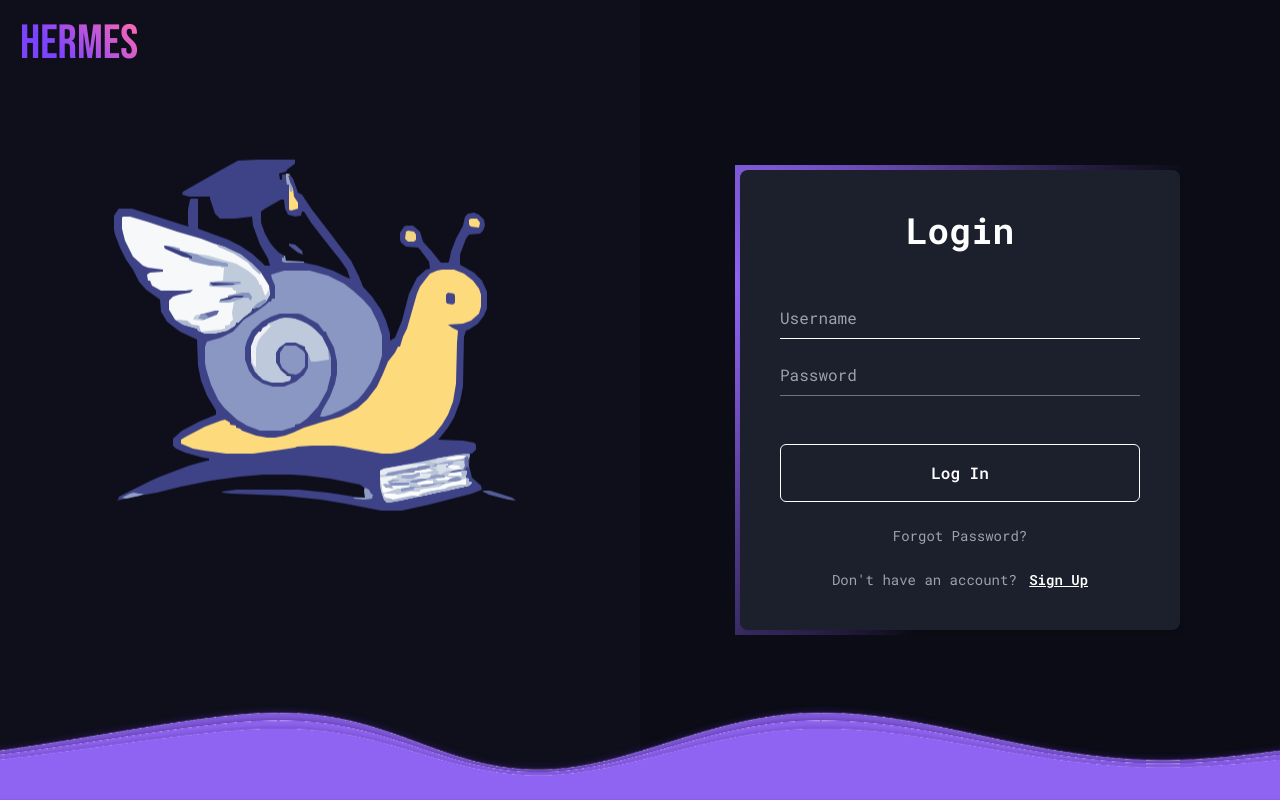
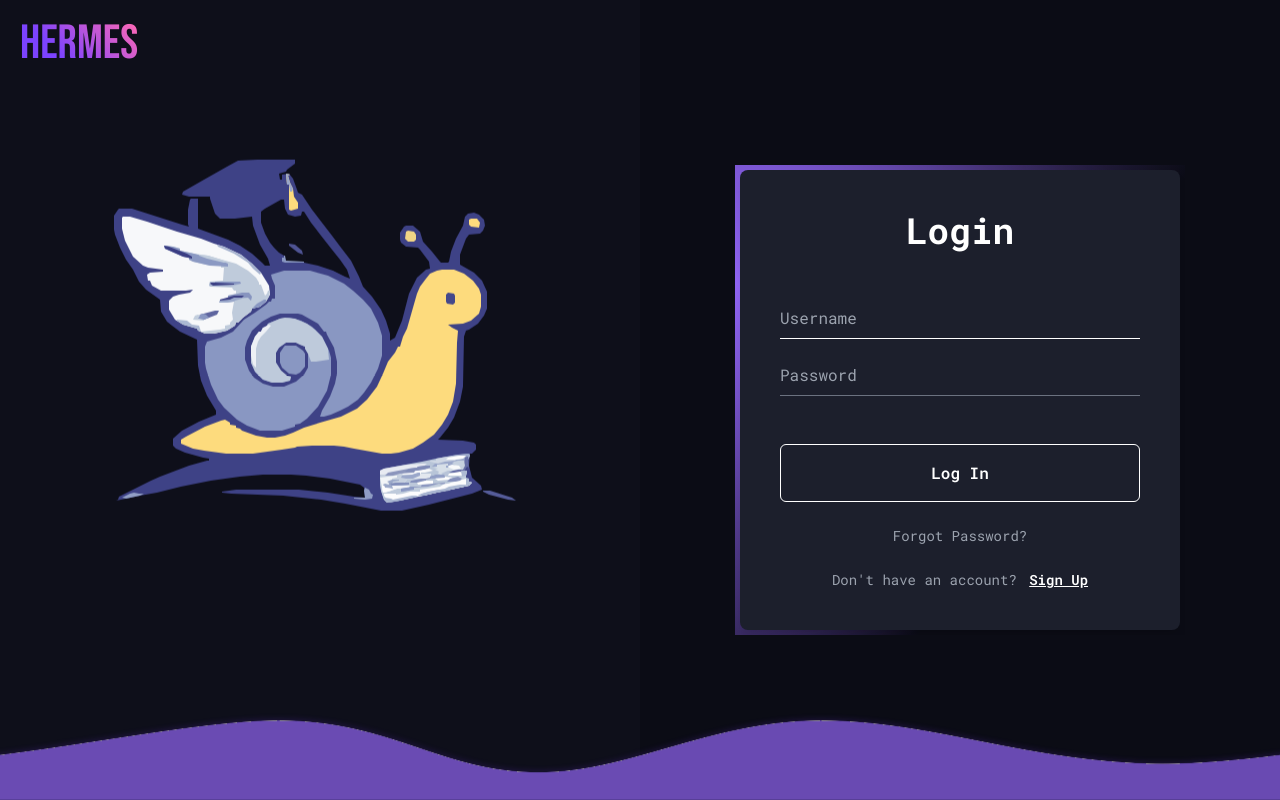
Before and after one commit to yassinelmaghrabi/hermes, a React (Vite) app in the folder frontend/: page /login in a window 1280 px wide. Built offline with nearby package versions, Linux system fonts and the light colour scheme.

Commit message:
login fix

```diff
--- a/frontend/src/pages/login/Login.css
+++ b/frontend/src/pages/login/Login.css
@@ -62,11 +62,7 @@ body {
 }
 
 /* Wave Animation Styles */
-.wave1 {
-  background-image: url(../../../public/2.png);
-  background-size: 50% 100px;
-  animation: animate 7s linear infinite;
-}
+
 
 .wave2 {
   background-image: url(../../../public/2.png);
@@ -74,11 +70,6 @@ body {
   animation: animate2 7s linear infinite;
 }
 
-.wave3 {
-  background-image: url(../../../public/2.png);
-  background-size: 50% 100px;
-  animation: animate3 7s linear infinite;
-}
 
 .line {
   position: absolute;
@@ -87,20 +78,12 @@ body {
   height: 100%;
 }
 
-.line-1 {
-  z-index: 15;
-  opacity: 0.5;
-}
-
 .line-2 {
   z-index: 10;
   opacity: 0.7;
 }
 
-.line-3 {
-  z-index: 5;
-  opacity: 0.9;
-}
+
 
 .wave {
   position: absolute;
--- a/frontend/src/pages/login/Login.tsx
+++ b/frontend/src/pages/login/Login.tsx
@@ -83,7 +83,7 @@ const Login: React.FC = () => {
       <div className="relative z-20 w-full h-full flex flex-col md:flex-row">
         {/* Left Side - Logo Section */}
         <div className="w-full md:w-1/2 h-full flex flex-col items-center justify-center">
-          <img src="logo.svg" alt="Logo" className="logo" />
+          <img src="../../../public/logo.svg" alt="Logo" className="logo" />
           <h2 className="testt">HERMES</h2>
         </div>
 
```
